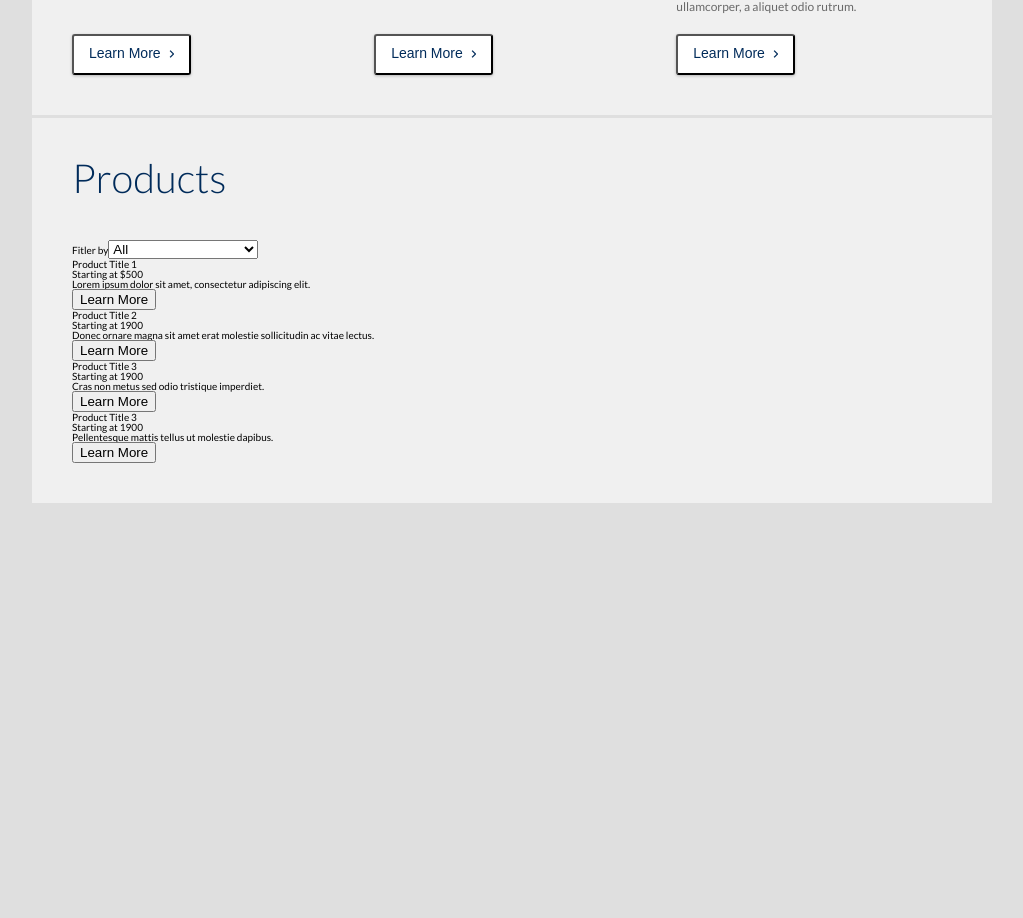
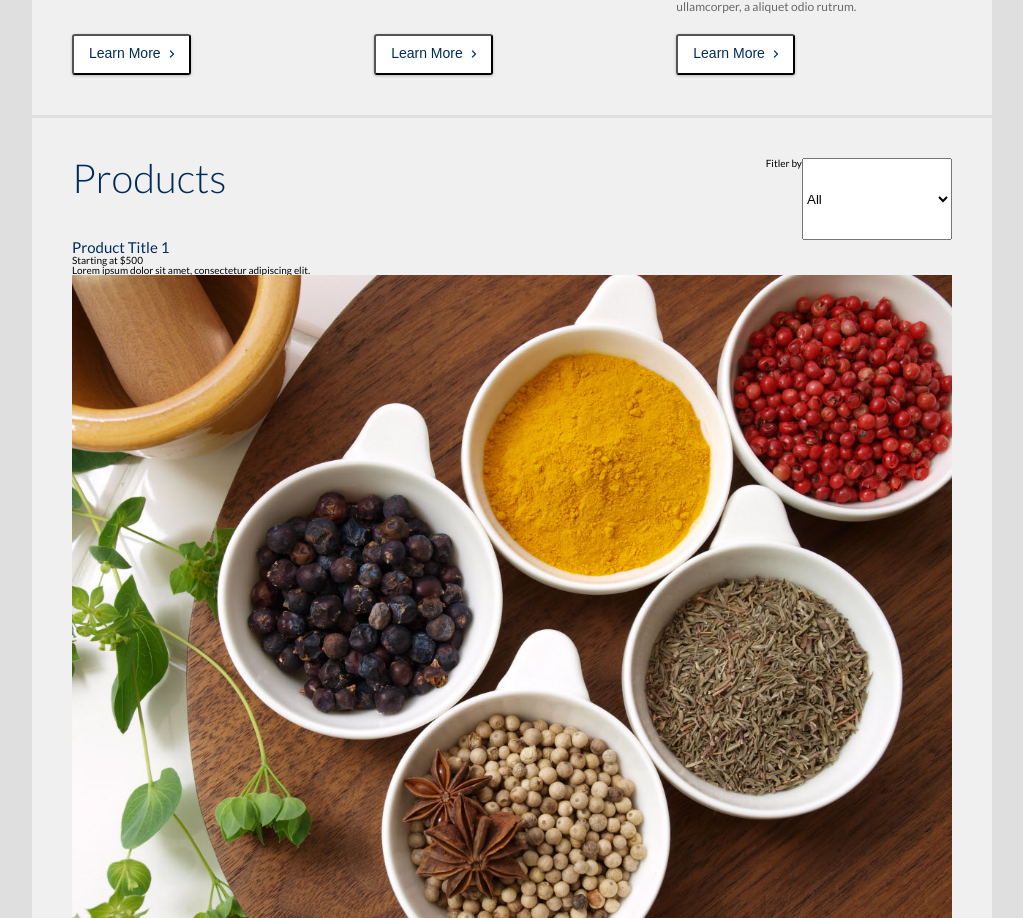
Before and after one commit to john2796/Tagrem_react, a React (Create React App) app: page / in a window 1280 px wide. Shown: the part 1009-1927 px from the top of the page, without its empty margins (128-1151 px from the left). Before the commit the page ends 1515 px from the top, so only its background shows below. Built offline with nearby package versions, Linux system fonts and the light colour scheme.

Commit message:
adding products styles

```diff
--- a/package.json
+++ b/package.json
@@ -3,6 +3,7 @@
   "version": "0.1.0",
   "private": true,
   "dependencies": {
+    "prop-types": "^15.7.2",
     "react": "^16.8.6",
     "react-dom": "^16.8.6",
     "react-scripts": "3.0.0",
--- a/src/App.js
+++ b/src/App.js
@@ -3,6 +3,7 @@ import { AppStyle } from './AppStyle';
 
 import StateFinder from './components/state-finder/StateFinder';
 import Gravida from './components/gravida/Gravida';
+import ProductCards from './components/products-card/ProductCards';
 
 const App = () => (
   <AppStyle>
@@ -34,8 +35,9 @@ const App = () => (
 
       {/* -------> Product Section <------- */}
       <section className="product box">
+        <div className="product-filter">
           <h2>Products</h2>
-        Fitler by
+          <span>Fitler by</span>
           <select>
             <option>All</option>
             <option>Less Than $500</option>
@@ -43,44 +45,10 @@ const App = () => (
             <option>From $1000 to $2000</option>
             <option>$2000 or more</option>
           </select>
-        <ul>
-          <li>
-            Product Title 1
-            <br />
-            Starting at $500
-            <br />
-            Lorem ipsum dolor sit amet, consectetur adipiscing elit.
-            <br />
-            <button type="button">Learn More</button>
-          </li>
-          <li>
-            Product Title 2
-            <br />
-            Starting at 1900
-            <br />
-            Donec ornare magna sit amet erat molestie sollicitudin ac vitae lectus.
-            <br />
-            <button type="button">Learn More</button>
-          </li>
-          <li>
-            Product Title 3
-            <br />
-            Starting at 1900
-            <br />
-            Cras non metus sed odio tristique imperdiet.
-            <br />
-            <button type="button">Learn More</button>
-          </li>
-          <li>
-            Product Title 3
-            <br />
-            Starting at 1900
-            <br />
-            Pellentesque mattis tellus ut molestie dapibus.
-            <br />
-            <button type="button">Learn More</button>
-          </li>
-        </ul>
+        </div>
+
+        {/* -------> Products Section Card <------- */}
+        <ProductCards />
       </section>
     </div>
   </AppStyle>
--- a/src/AppStyle.js
+++ b/src/AppStyle.js
@@ -89,4 +89,11 @@ export const AppStyle = styled.div`
     background: var(--dark-white);
     margin-bottom: 3px;
   }
+  .product-filter {
+    display: flex;
+
+    h2 {
+      margin-right: auto;
+    }
+  }
 `;
--- /dev/null
+++ b/src/components/button/MainButton.js
@@ -0,0 +1,59 @@
+import React from 'react';
+import PropTypes from 'prop-types';
+import styled from 'styled-components';
+
+import arrowBlue from '../../images/arrow-btn-blue.png';
+import arrowWhite from '../../images/arrow-btn-white.png';
+
+const MainButtonStyle = styled.button`
+  background: red;
+  background: var(--white);
+  display: block;
+  padding: 8.9px 15px;
+  color: var(--blue);
+  font-size: 1.4rem;
+  border-radius: 3px;
+  box-shadow: 0 1px 3px rgba(0, 0, 0, 0.25), 0 2px #fff inset;
+
+  &:hover {
+    box-shadow: 0 1px 3px rgba(0, 0, 0, 0.25), 0 0 #fff inset;
+    background: var(--dark-blue);
+    color: var(--white);
+    &:after {
+      content: '';
+      background: url(${arrowWhite}) no-repeat;
+      width: 5px;
+      height: 12px;
+      position: relative;
+      top: -2px;
+      display: inline-flex;
+      align-items: center;
+      justify-content: space-between;
+      margin-left: 8px;
+    }
+  }
+  &:after {
+    content: '';
+    background: url(${arrowBlue}) no-repeat;
+    width: 5px;
+    height: 12px;
+    position: relative;
+    top: -2px;
+    display: inline-flex;
+    align-items: center;
+    justify-content: space-between;
+    margin-left: 8px;
+  }
+`;
+
+const MainButton = ({ children, style }) => (
+  <MainButtonStyle style={style} type="button">
+    {children}
+  </MainButtonStyle>
+);
+
+MainButton.propTypes = {
+  children: PropTypes.string.isRequired,
+};
+
+export default MainButton;
--- a/src/components/gravida/Gravida.js
+++ b/src/components/gravida/Gravida.js
@@ -2,6 +2,7 @@ import React from 'react';
 
 import { gravidaData } from '../../dummyData';
 import { GravidaStyle } from './GravidaStyle';
+import MainButton from '../button/MainButton';
 
 const Gravida = () => (
   <GravidaStyle>
@@ -12,7 +13,7 @@ const Gravida = () => (
           <p>{info}</p>
         </div>
         <div className={`gravida-btn-${id}`}>
-          <button type="button">Learn More</button>
+          <MainButton type="button">Learn More</MainButton>
         </div>
       </div>
     ))}
--- a/src/components/gravida/GravidaStyle.js
+++ b/src/components/gravida/GravidaStyle.js
@@ -1,6 +1,4 @@
 import styled from 'styled-components';
-import arrowBlue from '../../images/arrow-btn-blue.png';
-import arrowWhite from '../../images/arrow-btn-white.png';
 
 export const GravidaStyle = styled.div`
   display: flex;
@@ -21,34 +19,7 @@ export const GravidaStyle = styled.div`
     justify-content: space-between;
     flex-direction: column;
   }
-  button {
-    background: var(--white);
-    display: block;
-    padding: 8.9px 15px;
-    color: var(--blue);
-    font-size: 1.4rem;
-    border-radius: 3px;
-    box-shadow: 0 1px 3px rgba(0, 0, 0, 0.25), 0 2px #fff inset;
-    cursor: pointer;
 
-    &:hover {
-      box-shadow: 0 1px 3px rgba(0, 0, 0, 0.25), 0 0 #fff inset;
-      background: var(--dark-blue);
-      color: var(--white);
-    }
-    &:after {
-      content: '';
-      background: url(${arrowBlue}) no-repeat;
-      width: 5px;
-      height: 12px;
-      position: relative;
-      top: -2px;
-      display: inline-flex;
-      align-items: center;
-      justify-content: space-between;
-      margin-left: 8px;
-    }
-  }
   .gravida-btn-1,
   .gravida-btn-2,
   .gravida-btn-3 {
--- /dev/null
+++ b/src/components/products-card/ProductCards.js
@@ -0,0 +1,25 @@
+import React from 'react';
+import { productData } from '../../dummyData';
+
+import MainButton from '../button/MainButton';
+
+const ProductCards = () => (
+  <ul>
+    {productData.map(({
+      price, id, title, content, image,
+    }) => (
+      <li key={id}>
+        <h3>{title}</h3>
+        <p>
+Starting at $
+          {price}
+        </p>
+        <p>{content}</p>
+        <img src={image} alt={title} />
+        <MainButton style={{ border: 'none', boxShadow: 'none' }}>Learn More</MainButton>
+      </li>
+    ))}
+  </ul>
+);
+
+export default ProductCards;
--- a/src/dummyData.js
+++ b/src/dummyData.js
@@ -1,3 +1,8 @@
+import cereal from './images/cereal_b.jpg';
+import flower from './images/flower_b.jpg';
+import machine from './images/machine_b.jpg';
+import candy from './images/candy_b.jpg';
+
 export const gravidaData = [
   {
     id: 1,
@@ -33,3 +38,34 @@ export const gravidaData = [
       'Vivamus at rutrum est, eu pellentesque lacus. Curabitur imperdiet tortor sit amet enim ullamcorper, a aliquet odio rutrum.',
   },
 ];
+
+export const productData = [
+  {
+    id: 1,
+    title: 'Product Title 1',
+    price: 500,
+    image: cereal,
+    content: 'Lorem ipsum dolor sit amet, consectetur adipiscing elit.',
+  },
+  {
+    id: 2,
+    title: 'Product Title 2',
+    price: 1900,
+    image: flower,
+    content: 'Donec ornare magna sit amet erat molestie sollicitudin ac vitae lectus.',
+  },
+  {
+    id: 3,
+    title: 'Product Title 3',
+    price: 2730,
+    image: machine,
+    content: 'Cras non metus sed odio tristique imperdiet.',
+  },
+  {
+    id: 4,
+    title: 'Product Title 4',
+    price: 731,
+    image: candy,
+    content: 'Pellentesque mattis tellus ut molestie dapibus.',
+  },
+];
```
Also changed, not shown: 2 other files (tests, documents, lock files or other folders). Lines whose indentation alone changed are shown as unchanged.
